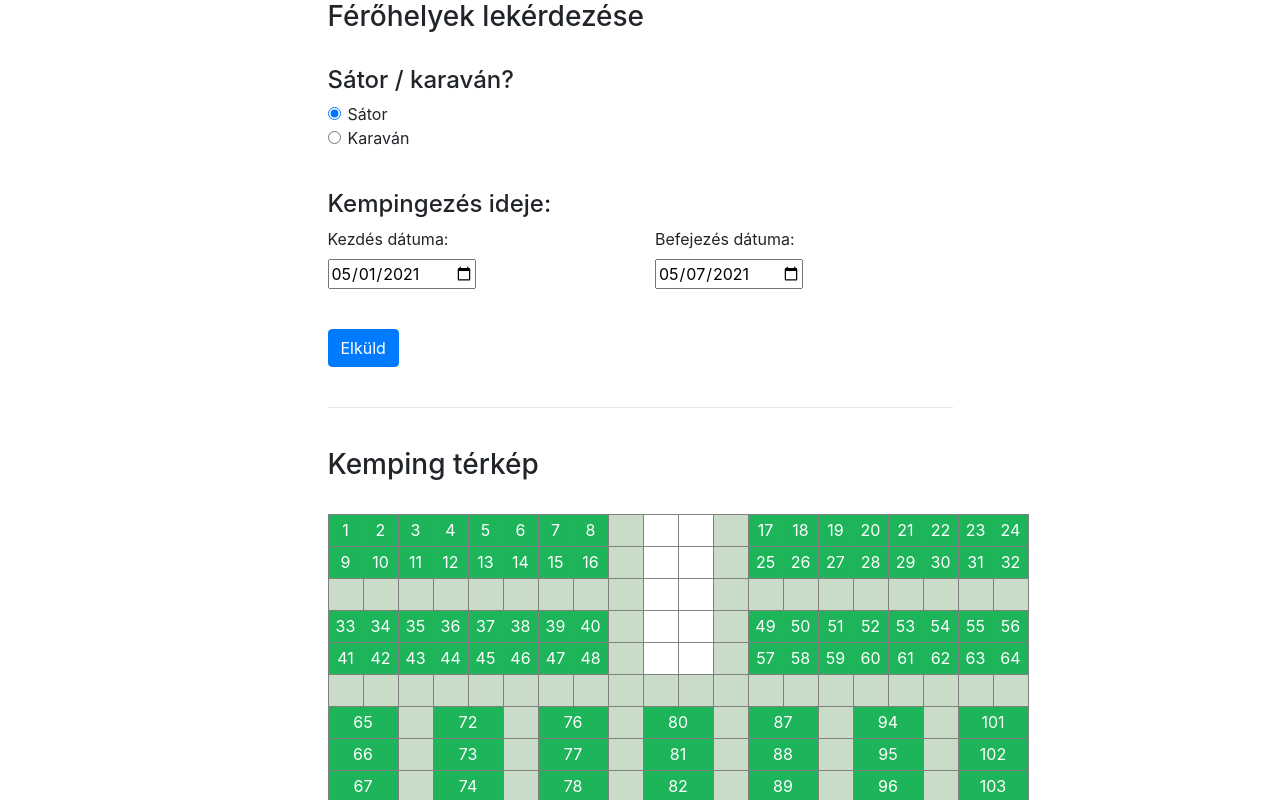
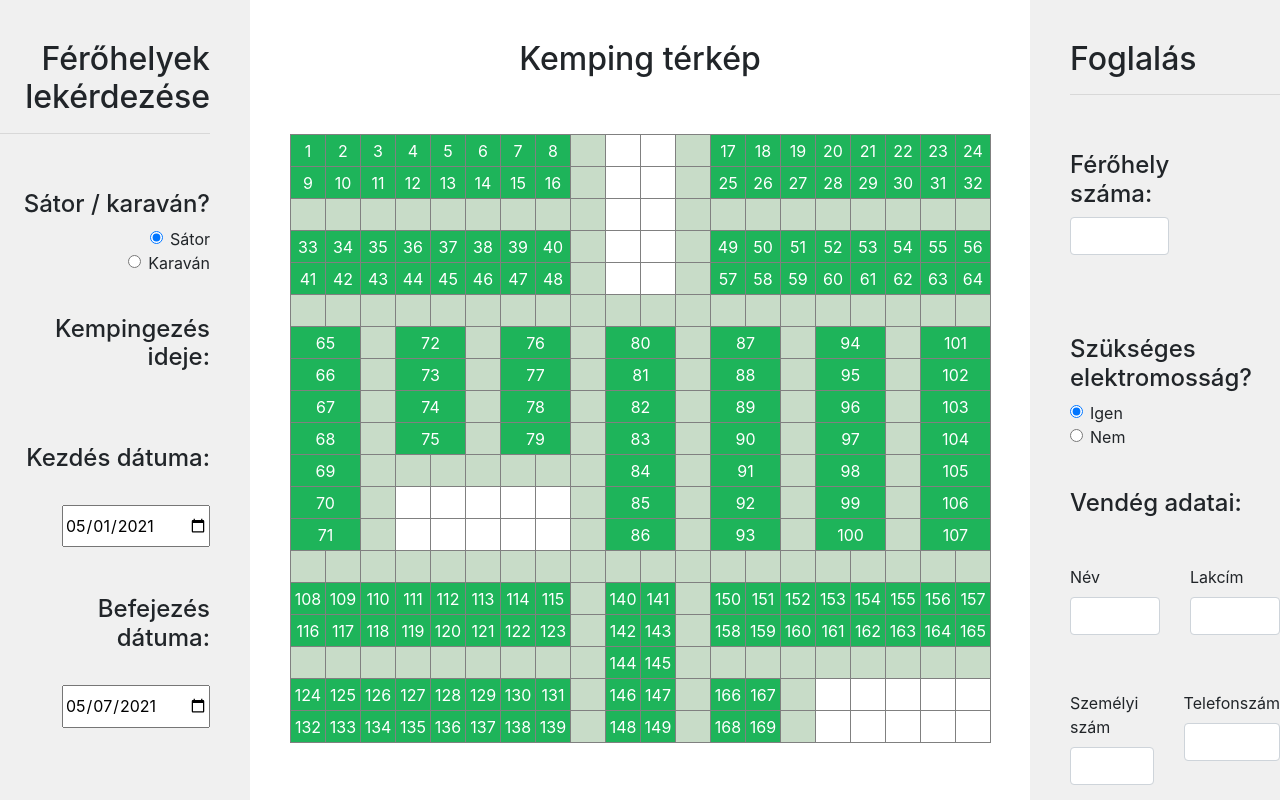
Before and after one commit to ZsoltToth/project-templates-spring-react, a React (Create React App) app in the folder frontend/: page / in a window 1280 px wide. Shown: the top 800 px of the page. Built offline with nearby package versions, Linux system fonts and the light colour scheme; what flux would draw is missing.

Commit message:
Styling in App.scss
Making three bootstrap columns: two for the forms at the sides
- and one for the map at the center.
Made text-aligns and paddings, too.

#34

```diff
--- a/frontend/src/App.js
+++ b/frontend/src/App.js
@@ -8,16 +8,22 @@ import BookingForm from "./component/BookingForm";
 function App() {
   return (
     <div className={["App","container"]}>
-        <div className={"row"}>
-            <div className={"col-md-3"}> </div>
-            <div className={"col-md-6"}>
-                <SlotQueryForm/>
-                <br/><hr/><br/>
-                <CampingMap/>
-                <br/><hr/><br/>
-                <BookingForm/>
+
+        <div className={["myframe", "col-md-offset-1"]}>
+            <div className={"row"}>
+
+                <div className={"col col-left"}>
+                        <SlotQueryForm/>
+                </div>
+                <div className={"col col-center"}>
+                        <CampingMap/>
+                </div>
+                <div className={"col col-right"}>
+                        <BookingForm/>
+                </div>
+
             </div>
-            <div className={"col-md-3"}> </div>
+
         </div>
     </div>
   );
--- a/frontend/src/App.scss
+++ b/frontend/src/App.scss
@@ -1,8 +1,63 @@
 @import "../node_modules/bootstrap/scss/bootstrap";
 
-.myrow{
+.myframe{
 
+
+  min-width:  90vh;
+  min-height:  100vh;
+  padding-top: 0px;
+  margin-top: 0px;
+  margin-bottom: 0px;
+  padding-left: 40px;
+  padding-right: 40px;
+  padding-bottom: 0px;
+  position: absolute;
+
+  display: flex;
+  align-items: center;
 }
+.col{
+  margin-top: 0;
+  padding-top: 40px;
+}
+.col-left{
+  background-color: #f0f0f0;
+  position: relative;
+  right: 0;
+  text-align: right;
+  padding-right: 40px;
+}
+.col-center{
+  position: relative;
+  max-width: 780px;
+  padding-left: 40px;
+  padding-right: 40px;
+  text-align: center;
+}
+.col-right{
+  background-color: #f0f0f0;
+  position: relative;
+  left: 0;
+  text-align: left;
+  padding-left: 40px;
+}
+
+.col-min{
+  max-width: 260px;
+}
+
+.input{
+  width: 100px;
+}
+
+#from1, #to1{
+  height: 42.5px;
+}
+
+.form-control{
+  max-width: 230px;
+}
+
 .free{
   background-color: rgb(30,180,90) !important;
 }
@@ -12,7 +67,7 @@
 }
 .cell {
   height: 32px;
-  width: 35px;
+  min-width: 35px;
   border: 1px solid gray;
   text-align: center;
   background-color: rgb(30,180,90);
--- a/frontend/src/component/BookingForm.js
+++ b/frontend/src/component/BookingForm.js
@@ -31,7 +31,7 @@ class BookingForm extends React.Component {
                 <ErrorMessageWell/>
 
                     <form class="myform">
-                        <h3>Foglalás</h3><br/>
+                        <h2>Foglalás</h2><hr/>
                         <div class="form-group">
                             <div class="row">
                                 <div class="col">
@@ -68,7 +68,7 @@ class BookingForm extends React.Component {
                             <h4>Vendég adatai:</h4>
                             <div class="form-group">
                                 <div class="row">
-                                    <div class="col">
+                                    <div class="col col-min">
                                         <label>Név</label>
                                         <input type="name" class="form-control" name={"name"} id={"name"} onChange={this.formOnChange}/>
                                     </div>
@@ -80,7 +80,7 @@ class BookingForm extends React.Component {
                             </div>
                             <div class="form-group">
                                 <div class="row">
-                                    <div class="col">
+                                    <div class="col col-min">
                                         <label>Személyi szám</label>
                                         <input type="id_card" class="form-control" name={"id_card"} id={"id_card"} onChange={this.formOnChange}/>
                                     </div>
@@ -94,8 +94,7 @@ class BookingForm extends React.Component {
                             <br/>
                                 <button type="submit" class="btn btn-primary" onClick={() =>{
                                     // TODO
-                                }}>Foglal</button>
-                        <br/><hr/><br/>
+                                }}>Foglal</button><br/><br/><br/>
                     </form>
             </div>
         );
--- a/frontend/src/component/CampingMap.js
+++ b/frontend/src/component/CampingMap.js
@@ -11,7 +11,7 @@ class CampingMap extends React.Component {
         return (
             <div>
                 <ErrorMessageWell/>
-                <h3>Kemping térkép</h3><br/>
+                <h2>Kemping térkép</h2><br/><br/>
                 <table>
                     <tr className="myrow row1">
                         <td className="cell" id="1">1</td>
--- a/frontend/src/component/SlotQueryForm.js
+++ b/frontend/src/component/SlotQueryForm.js
@@ -26,7 +26,7 @@ class SlotQueryForm extends React.Component {
         return (
             <div>
                 <ErrorMessageWell/>
-            <h3>Férőhelyek lekérdezése</h3><br/>
+            <h2>Férőhelyek lekérdezése</h2><hr/>
                 <form className="myform">
                     <div className="form-group">
                         <div className="row">
@@ -50,21 +50,19 @@ class SlotQueryForm extends React.Component {
                             </div>
                         </div>
                     </div>
-                    <h4>Kempingezés ideje:</h4>
+                    <h4>Kempingezés ideje:</h4><br/>
                     <div className="form-group">
                         <div className="row">
                             <div className="col">
 
-                                <label htmlFor="start">Kezdés dátuma:</label><br/>
+                                <h4>Kezdés dátuma:</h4><br/>
                                 <input type="date" id={"from1"} name={"from"}
                                        value={this.state.startDate}
                                        min="2020-01-01"
                                        onChange={this.formOnChange}/>
-                                <br/>
-                            </div>
+                                <br/><br/><br/>
 
-                            <div className="col">
-                                <label htmlFor="start">Befejezés dátuma:</label><br/>
+                                <h4>Befejezés dátuma:</h4><br/>
                                 <input type="date" id={"to1"} name={"to"}
                                        value={this.state.endDate}
                                        min="2020-01-01"
@@ -74,7 +72,7 @@ class SlotQueryForm extends React.Component {
                         </div>
                     </div>
 
-                    <br/>
+                    <br/><br/><br/><br/>
 
                     <button type="submit" className="btn btn-primary" onClick={() => {
                         // TODO
```
